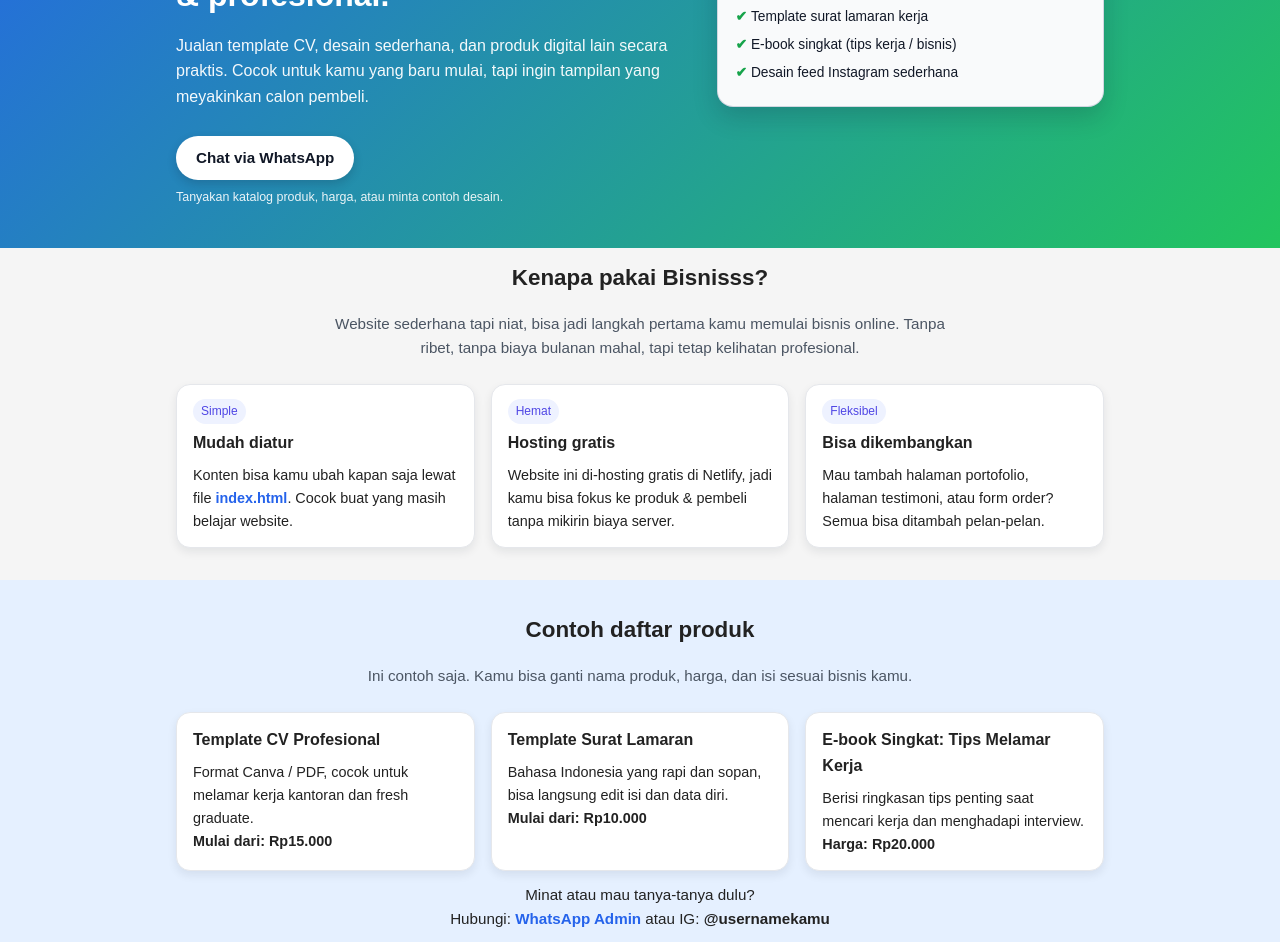
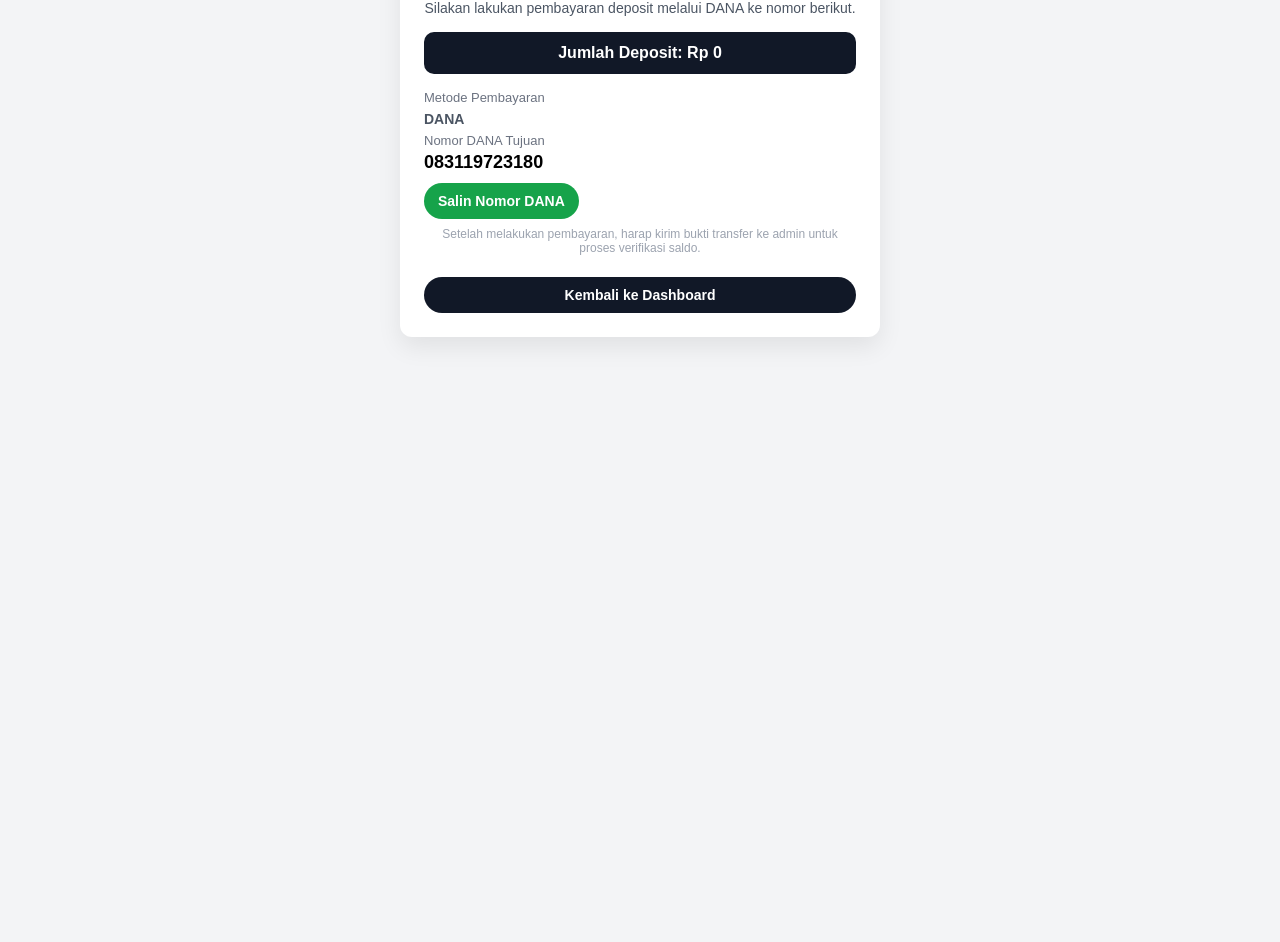
Before and after one commit to frutytuti24-ai/web-bisnis, a plain HTML site: page index.html in a window 1280 px wide. Shown: the part 262-1204 px from the top of the page. After the commit the page ends 800 px from the top, so only its background shows below. Drawn offline with Linux system fonts and the light colour scheme.

Commit message:
Tambah halaman login, saldo, deposit, pembayaran

```diff
--- a/index.html
+++ b/index.html
@@ -1,347 +1,189 @@
-
 <!DOCTYPE html>
 <html lang="id">
 <head>
   <meta charset="UTF-8" />
-  <meta name="viewport" content="width=device-width, initial-scale=1.0" />
-  <title>Bisnisss – Jual Produk Digital & Jasa Desain</title>
+  <title>Pembayaran Deposit - DANA</title>
+  <meta name="viewport" content="width=device-width, initial-scale=1" />
   <style>
     * {
       box-sizing: border-box;
-      margin: 0;
-      padding: 0;
+      font-family: Arial, sans-serif;
     }
 
     body {
-      font-family: Arial, Helvetica, sans-serif;
-      background: #f5f5f5;
-      color: #222;
-      line-height: 1.6;
-    }
-
-    header {
-      background: linear-gradient(135deg, #2563eb, #22c55e);
-      color: #fff;
-      padding: 24px 16px 40px;
+      margin: 0;
+      padding: 0;
+      background: #f3f4f6;
+      display: flex;
+      justify-content: center;
+      align-items: center;
+      min-height: 100vh;
     }
 
     .container {
-      max-width: 960px;
-      margin: 0 auto;
-      padding: 0 16px;
-    }
-
-    .nav {
-      display: flex;
-      justify-content: space-between;
-      align-items: center;
-      margin-bottom: 32px;
-    }
-
-    .logo {
-      font-weight: 700;
-      font-size: 1.2rem;
-    }
-
-    .nav small {
-      font-size: 0.8rem;
-      opacity: 0.85;
-    }
-
-    .hero {
-      display: grid;
-      grid-template-columns: minmax(0, 1.6fr) minmax(0, 1.2fr);
-      gap: 24px;
-      align-items: center;
-    }
-
-    .hero-title {
-      font-size: 2rem;
-      margin-bottom: 12px;
-    }
-
-    .hero-subtitle {
-      font-size: 1rem;
-      margin-bottom: 16px;
-      opacity: 0.95;
-    }
-
-    .hero-badge {
-      display: inline-block;
-      background: rgba(15, 23, 42, 0.18);
-      padding: 6px 12px;
-      border-radius: 999px;
-      font-size: 0.8rem;
-      margin-bottom: 10px;
-    }
-
-    .btn-main {
-      display: inline-block;
-      margin-top: 10px;
-      padding: 10px 20px;
-      border-radius: 99px;
-      border: none;
-      background: #fff;
-      color: #111827;
-      font-weight: 600;
-      text-decoration: none;
-      font-size: 0.95rem;
-      box-shadow: 0 4px 10px rgba(15, 23, 42, 0.18);
-    }
-
-    .btn-main:hover {
-      transform: translateY(-1px);
-    }
-
-    .hero-note {
-      font-size: 0.78rem;
-      margin-top: 8px;
-      opacity: 0.9;
-    }
-
-    .hero-card {
-      background: #f9fafb;
-      border-radius: 16px;
-      padding: 16px 18px;
-      color: #111827;
-      box-shadow: 0 10px 25px rgba(15, 23, 42, 0.18);
-      border: 1px solid rgba(148, 163, 184, 0.4);
-    }
-
-    .hero-card h3 {
-      font-size: 1rem;
-      margin-bottom: 10px;
-    }
-
-    .hero-card ul {
-      list-style: none;
-      font-size: 0.86rem;
-    }
-
-    .hero-card li {
-      margin-bottom: 6px;
-    }
-
-    .hero-card li::before {
-      content: "✔ ";
-      color: #16a34a;
-      font-weight: 700;
-    }
-
-    main {
-      margin-top: -20px;
-      padding-bottom: 40px;
-    }
-
-    .section {
-      padding: 32px 16px;
-    }
-
-    .section h2 {
-      font-size: 1.4rem;
-      margin-bottom: 16px;
+      width: 100%;
+      max-width: 480px;
+      background: #ffffff;
+      border-radius: 12px;
+      padding: 20px 24px 24px;
+      box-shadow: 0 10px 25px rgba(0,0,0,0.08);
       text-align: center;
     }
 
-    .section p.section-intro {
-      text-align: center;
-      max-width: 640px;
-      margin: 0 auto 24px;
-      font-size: 0.95rem;
+    h1 {
+      margin-top: 0;
+      font-size: 22px;
+    }
+
+    p {
+      margin: 6px 0;
+      font-size: 14px;
       color: #4b5563;
     }
 
-    .grid {
-      display: grid;
-      grid-template-columns: repeat(3, minmax(0, 1fr));
-      gap: 16px;
-    }
-
-    .card {
-      background: #fff;
-      border-radius: 14px;
-      padding: 14px 16px;
-      box-shadow: 0 4px 10px rgba(15, 23, 42, 0.08);
-      border: 1px solid #e5e7eb;
-      font-size: 0.9rem;
-    }
-
-    .card h3 {
-      font-size: 1rem;
-      margin-bottom: 8px;
-    }
-
-    .tag {
-      display: inline-block;
-      font-size: 0.75rem;
-      padding: 3px 8px;
-      border-radius: 999px;
-      background: #eef2ff;
-      color: #4f46e5;
-      margin-bottom: 6px;
-    }
-
-    .highlight {
-      color: #2563eb;
+    .amount-box {
+      background: #111827;
+      color: #ffffff;
+      padding: 12px 14px;
+      border-radius: 10px;
+      margin: 16px 0;
+      font-size: 16px;
       font-weight: 600;
     }
 
-    .contact-box {
-      margin-top: 12px;
-      text-align: center;
-      font-size: 0.95rem;
+    .pay-method {
+      margin-top: 10px;
+      text-align: left;
     }
 
-    .contact-box a {
-      color: #2563eb;
-      text-decoration: none;
-      font-weight: 600;
+    .label {
+      font-size: 13px;
+      color: #6b7280;
     }
 
-    footer {
-      text-align: center;
-      padding: 16px;
-      font-size: 0.8rem;
-      color: #6b7280;
-      border-top: 1px solid #e5e7eb;
-      background: #f9fafb;
+    .dana-number {
+      font-size: 18px;
+      font-weight: 700;
+      margin-top: 4px;
     }
 
-    @media (max-width: 768px) {
-      .hero {
-        grid-template-columns: 1fr;
+    .btn {
+      display: inline-block;
+      padding: 10px 14px;
+      border-radius: 999px;
+      border: none;
+      cursor: pointer;
+      font-size: 14px;
+      font-weight: 600;
+      margin-top: 10px;
     }
 
-      header {
-        padding-bottom: 28px;
+    .btn-copy {
+      background: #16a34a;
+      color: #ffffff;
     }
 
-      .grid {
-        grid-template-columns: 1fr;
+    .btn-back {
+      background: #111827;
+      color: #ffffff;
+      margin-top: 16px;
+      width: 100%;
     }
 
-      .hero-title {
-        font-size: 1.6rem;
+    .small {
+      font-size: 12px;
+      color: #9ca3af;
+      margin-top: 8px;
     }
+
+    .alert {
+      margin-top: 8px;
+      font-size: 13px;
+      color: #16a34a;
+      display: none;
     }
   </style>
 </head>
 <body>
-  <header>
   <div class="container">
-      <div class="nav">
-        <div class="logo">Bisnisss</div>
-        <small>Produk Digital & Jasa Desain</small>
+    <h1>Pembayaran Deposit</h1>
+    <p>Silakan lakukan pembayaran deposit melalui DANA ke nomor berikut.</p>
+
+    <div id="deposit-amount-box" class="amount-box">
+      Jumlah Deposit: <span id="deposit-amount-text">Rp 0</span>
     </div>
 
-      <div class="hero">
-        <div>
-          <div class="hero-badge">Website sederhana untuk mulai jualan online 💻</div>
-          <h1 class="hero-title">Bangun brand & penjualan dengan produk digital yang rapi & profesional.</h1>
-          <p class="hero-subtitle">
-            Jualan template CV, desain sederhana, dan produk digital lain secara praktis.
-            Cocok untuk kamu yang baru mulai, tapi ingin tampilan yang meyakinkan calon pembeli.
+    <div class="pay-method">
+      <div class="label">Metode Pembayaran</div>
+      <p><strong>DANA</strong></p>
+
+      <div class="label">Nomor DANA Tujuan</div>
+      <div class="dana-number" id="dana-number">083119723180</div>
+
+      <button class="btn btn-copy" id="btn-copy">Salin Nomor DANA</button>
+      <div id="copy-alert" class="alert">Nomor DANA berhasil disalin.</div>
+    </div>
+
+    <p class="small">
+      Setelah melakukan pembayaran, harap kirim bukti transfer ke admin untuk proses verifikasi saldo.
     </p>
 
-          <!-- GANTI NOMOR WA DI SINI -->
-          <a class="btn-main" href="https://wa.me/6281234567890?text=Halo%20kak,%20saya%20tertarik%20dengan%20produk%20digital%20Bisnisss.">
-            Chat via WhatsApp
-          </a>
-          <p class="hero-note">Tanyakan katalog produk, harga, atau minta contoh desain.</p>
+    <button class="btn btn-back" onclick="kembaliKeDashboard()">Kembali ke Dashboard</button>
   </div>
 
-        <div class="hero-card">
-          <h3>Contoh produk digital yang bisa kamu jual</h3>
-          <ul>
-            <li>Template CV siap edit di Canva</li>
-            <li>Template surat lamaran kerja</li>
-            <li>E-book singkat (tips kerja / bisnis)</li>
-            <li>Desain feed Instagram sederhana</li>
-          </ul>
-        </div>
-      </div>
-    </div>
-  </header>
+  <script>
+    // Menampilkan jumlah deposit yang sebelumnya diinput user
+    function formatRupiah(angka) {
+      const numberString = String(angka || 0).replace(/\D/g, "");
+      const sisa = numberString.length % 3;
+      let rupiah = numberString.substr(0, sisa);
+      const ribuan = numberString.substr(sisa).match(/\d{3}/g);
 
-  <main>
-    <section class="section">
-      <div class="container">
-        <h2>Kenapa pakai Bisnisss?</h2>
-        <p class="section-intro">
-          Website sederhana tapi niat, bisa jadi langkah pertama kamu memulai bisnis online.
-          Tanpa ribet, tanpa biaya bulanan mahal, tapi tetap kelihatan profesional.
-        </p>
+      if (ribuan) {
+        const separator = sisa ? "." : "";
+        rupiah += separator + ribuan.join(".");
+      }
+      return "Rp " + (rupiah || "0");
+    }
 
-        <div class="grid">
-          <div class="card">
-            <span class="tag">Simple</span>
-            <h3>Mudah diatur</h3>
-            <p>
-              Konten bisa kamu ubah kapan saja lewat file <span class="highlight">index.html</span>.
-              Cocok buat yang masih belajar website.
-            </p>
-          </div>
-          <div class="card">
-            <span class="tag">Hemat</span>
-            <h3>Hosting gratis</h3>
-            <p>
-              Website ini di-hosting gratis di Netlify, jadi kamu bisa fokus ke produk & pembeli
-              tanpa mikirin biaya server.
-            </p>
-          </div>
-          <div class="card">
-            <span class="tag">Fleksibel</span>
-            <h3>Bisa dikembangkan</h3>
-            <p>
-              Mau tambah halaman portofolio, halaman testimoni, atau form order?
-              Semua bisa ditambah pelan-pelan.
-            </p>
-          </div>
-        </div>
-      </div>
-    </section>
+    document.addEventListener("DOMContentLoaded", () => {
+      const amountText = document.getElementById("deposit-amount-text");
+      const pendingDeposit = localStorage.getItem("pendingDeposit");
+      const jumlah = pendingDeposit ? Number(pendingDeposit) : 0;
+      amountText.textContent = formatRupiah(jumlah);
+    });
 
-    <section class="section" style="background:#e5f0ff;">
-      <div class="container">
-        <h2>Contoh daftar produk</h2>
-        <p class="section-intro">
-          Ini contoh saja. Kamu bisa ganti nama produk, harga, dan isi sesuai bisnis kamu.
-        </p>
+    // Tombol salin nomor DANA
+    const btnCopy = document.getElementById("btn-copy");
+    const danaNumberElement = document.getElementById("dana-number");
+    const copyAlert = document.getElementById("copy-alert");
 
-        <div class="grid">
-          <div class="card">
-            <h3>Template CV Profesional</h3>
-            <p>Format Canva / PDF, cocok untuk melamar kerja kantoran dan fresh graduate.</p>
-            <p><strong>Mulai dari: Rp15.000</strong></p>
-          </div>
-          <div class="card">
-            <h3>Template Surat Lamaran</h3>
-            <p>Bahasa Indonesia yang rapi dan sopan, bisa langsung edit isi dan data diri.</p>
-            <p><strong>Mulai dari: Rp10.000</strong></p>
-          </div>
-          <div class="card">
-            <h3>E-book Singkat: Tips Melamar Kerja</h3>
-            <p>Berisi ringkasan tips penting saat mencari kerja dan menghadapi interview.</p>
-            <p><strong>Harga: Rp20.000</strong></p>
-          </div>
-        </div>
+    btnCopy.addEventListener("click", async () => {
+      const nomor = danaNumberElement.textContent.trim();
+      try {
+        if (navigator.clipboard && navigator.clipboard.writeText) {
+          await navigator.clipboard.writeText(nomor);
+        } else {
+          // fallback lama
+          const tempInput = document.createElement("input");
+          tempInput.value = nomor;
+          document.body.appendChild(tempInput);
+          tempInput.select();
+          document.execCommand("copy");
+          document.body.removeChild(tempInput);
+        }
+        copyAlert.style.display = "block";
+        setTimeout(() => {
+          copyAlert.style.display = "none";
+        }, 2000);
+      } catch (err) {
+        alert("Gagal menyalin nomor, silakan salin manual.");
+      }
+    });
 
-        <div class="contact-box">
-          <p>Minat atau mau tanya-tanya dulu?</p>
-          <!-- GANTI WA / IG DI SINI JUGA KALAU MAU -->
-          <p>Hubungi: <a href="https://wa.me/6281234567890">WhatsApp Admin</a> atau IG: <strong>@usernamekamu</strong></p>
-        </div>
-      </div>
-    </section>
-  </main>
-
-  <footer>
-    © <span id="year"></span> Bisnisss — Website sederhana untuk mulai jualan produk digital.
-  </footer>
-
-  <script>
-    // otomatis isi tahun berjalan di footer
-    document.getElementById("year").textContent = new Date().getFullYear();
+    function kembaliKeDashboard() {
+      window.location.href = "index.html";
+    }
   </script>
 </body>
 </html>
```
Lines whose indentation alone changed are shown as unchanged.
